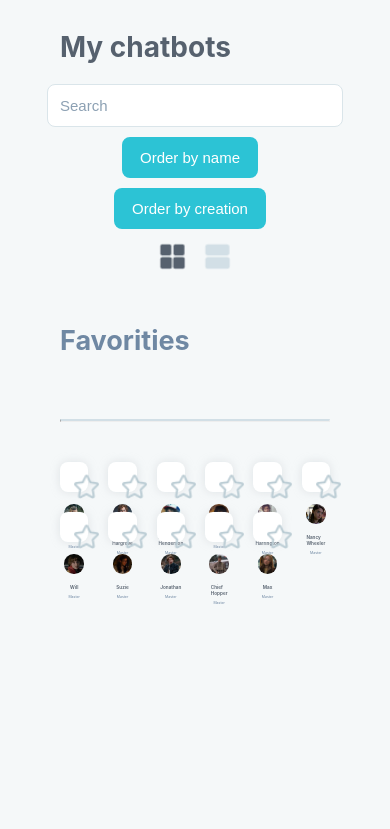
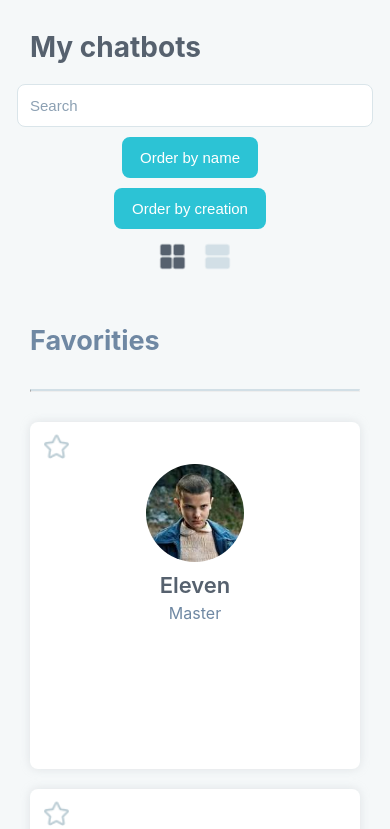
Before and after one commit to mariotolucas/smart-contacts, a React (Create React App) app: page / in a window 390 px wide. Shown: the top 829 px of the page. Built offline with nearby package versions, Linux system fonts and the light colour scheme.

Commit message:
Improving elements responsivity on contacts page

```diff
--- a/src/components/ContactCard/ContactCardStyled.js
+++ b/src/components/ContactCard/ContactCardStyled.js
@@ -47,6 +47,11 @@ export const PhotoWrapper = styled.div`
   height: 5vw;
   overflow: hidden;
   margin-bottom: 5px;
+
+  @media (max-width: 600px) {
+    width: 25vw;
+    height: 25vw;
+  }
 `
 
 export const Photo = styled.img`
@@ -64,10 +69,18 @@ export const Name = styled.span`
   font-weight: 600;
   font-size: 1.2vw;
   ${baseSpan}
+
+  @media (max-width: 600px) {
+    font-size: 22px;
+  }
 `
 
 export const Template = styled.span`
   color: ${({ theme }) => theme.fontColorSecondary};
   font-size: .9vw;
   ${baseSpan}
+
+  @media (max-width: 600px) {
+    font-size: 16px;
+  }
 `
--- a/src/components/ContactListItem/ConstactItemStyled.js
+++ b/src/components/ContactListItem/ConstactItemStyled.js
@@ -1,7 +1,7 @@
 import styled from 'styled-components'
 
 export const Wrapper = styled.div`
-  height: 50px;
+  min-height: 50px;
   margin-bottom: 20px;
   display: flex;
   align-items:center;
@@ -23,6 +23,16 @@ export const ListCard = styled.div`
   align-items: center;
   padding: 10px 25px;
   cursor: pointer;
+`
+
+export const DataWrapper = styled.div`
+  display: flex;
+  @media (max-width: 600px) {
+    display: block;
+    > span {
+      display: block;
+    }
+  }
 `
 
 export const PhotoWrapper = styled.div`
@@ -47,4 +57,8 @@ export const Date = styled.span`
   color: ${({ theme }) => theme.fontColorSecondary};
   font-size: 17px;
   margin-left: auto;
+
+  @media (max-width: 600px) {
+    font-size: 14px;
+  }
 `
--- a/src/components/ContactListItem/index.js
+++ b/src/components/ContactListItem/index.js
@@ -3,6 +3,7 @@ import PropTypes from 'prop-types'
 import starIconActive from '../../assets/img/star.png'
 import startIcon from '../../assets/img/favorite.png'
 import {
+  DataWrapper,
   Date,
   FavoriteIcon,
   ListCard,
@@ -32,8 +33,10 @@ const ContactListItem = (props) => {
         <PhotoWrapper>
           <Photo src={image}/>
         </PhotoWrapper>
-        <Name>{name}</Name>
-        <Date> {date ? 'Created at ' + date : 'Invalid Date'}</Date>
+        <DataWrapper>
+          <Name>{name}</Name>
+          <Date> {date ? 'Created at ' + date : 'Invalid Date'}</Date>
+        </DataWrapper>
       </ListCard>
     </Wrapper>
   )
--- a/src/index.css
+++ b/src/index.css
@@ -9,6 +9,12 @@ body {
   padding: 30px 60px;
 }
 
+@media (max-width: 600px) {
+  body {
+    padding: 30px;
+  }
+}
+
 code {
   font-family: source-code-pro, Menlo, Monaco, Consolas, "Courier New",
     monospace;
--- a/src/pages/Contacts/ContactsStyled.js
+++ b/src/pages/Contacts/ContactsStyled.js
@@ -53,9 +53,17 @@ export const CardsWrapper = styled.div`
   display: ${({ isCardView }) => isCardView ? 'grid' : 'block'};
   grid-template-columns: repeat(6, 1fr);
   grid-gap: 20px;
+
+  @media (max-width: 600px) {
+    grid-template-columns: 1fr;
+  }
 `
 
 export const Divider = styled.hr`
   border-top: 2px solid #d2dfe6;
   margin: 40px 0;
+
+  @media (max-width: 600px) {
+    margin: 10px 0 30px;
+  }
 `
```
